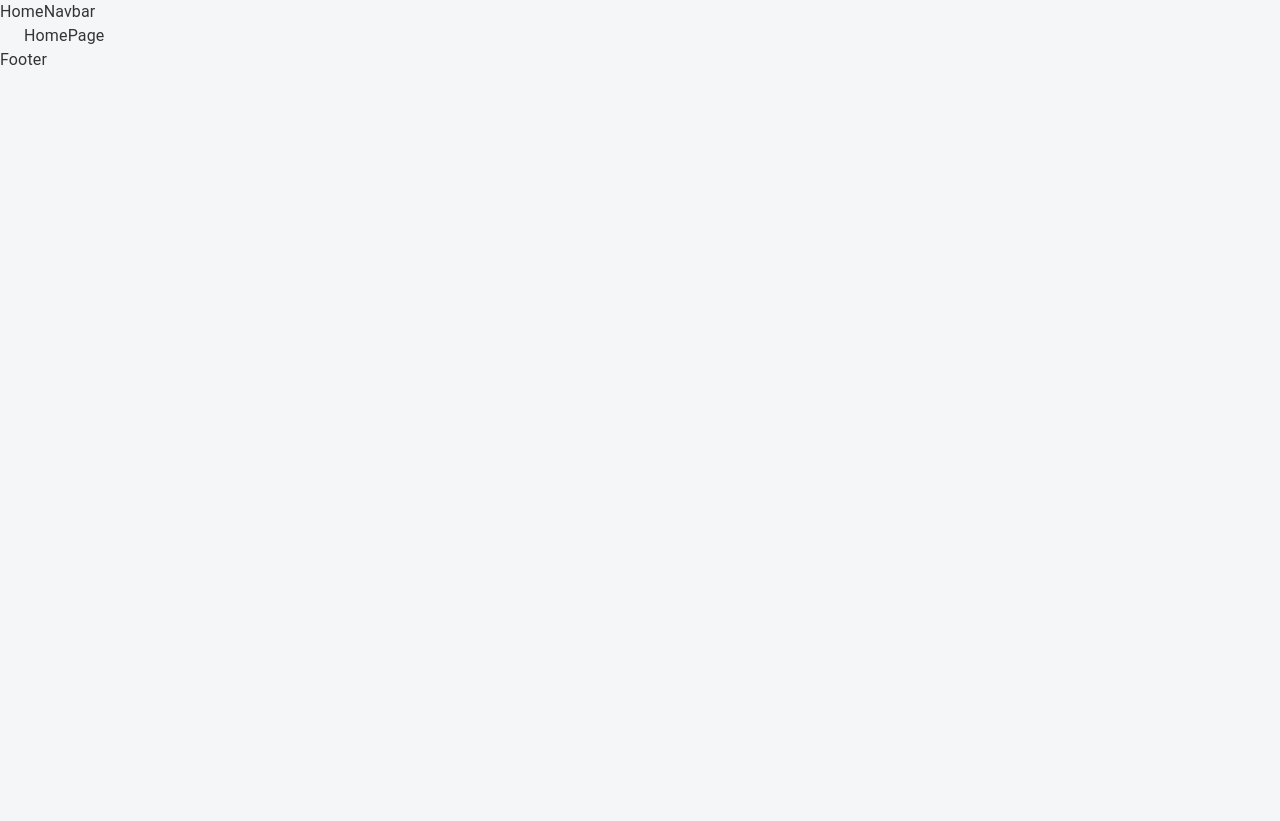
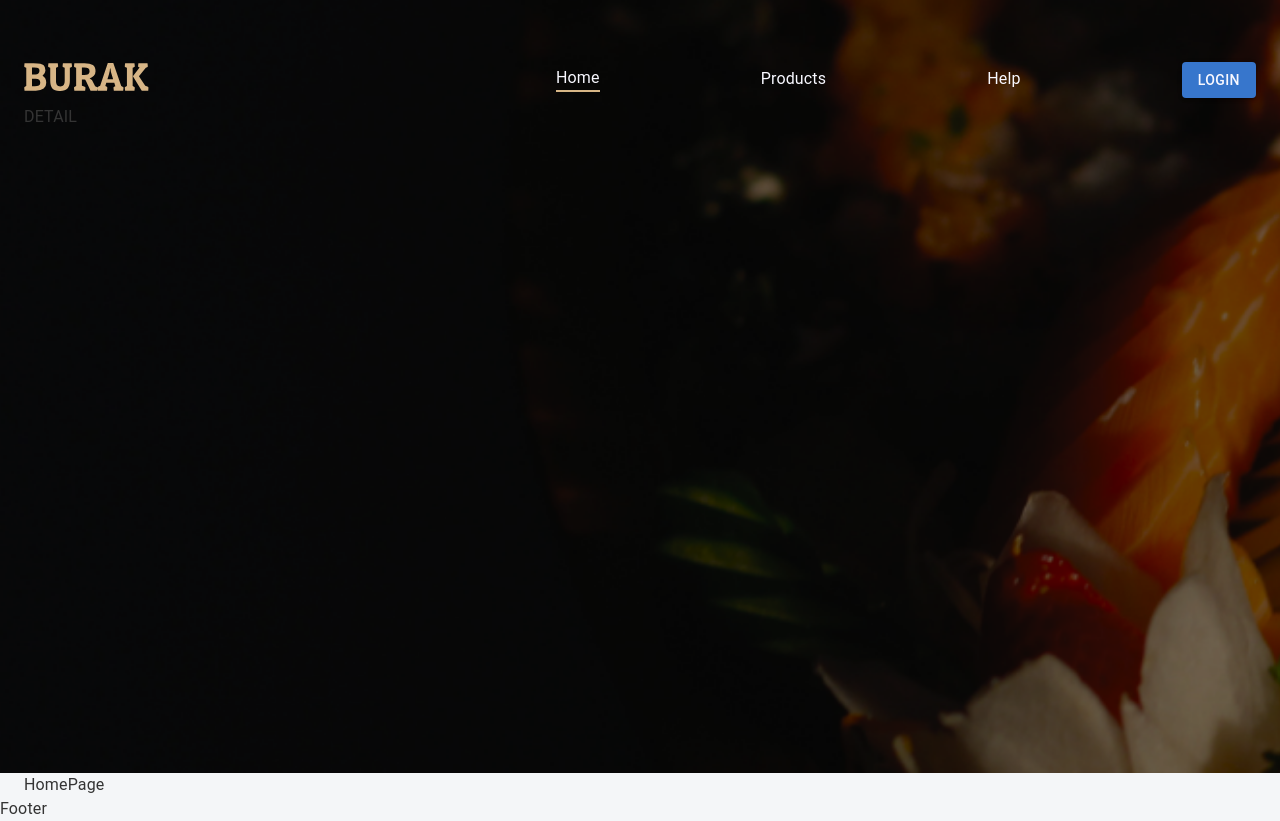
Before and after one commit to Siriuslicht/burak-react, a React (Create React App) app: page / in a window 1280 px wide. Before the commit the page ends 800 px from the top, so only its background shows below. Built offline with nearby package versions, Linux system fonts and the light colour scheme.

Commit message:
feat: develop header and footers part one

```diff
--- a/src/app/App.tsx
+++ b/src/app/App.tsx
@@ -1,5 +1,4 @@
 import React from "react";
-import "../css/app.css";
 import {Box, Button, Container, Stack, Typography } from "@mui/material";
 import { Link, Route, Switch, useLocation } from "react-router-dom";
 import { HomePage } from "./screens/homePage";
@@ -9,6 +8,9 @@
 import { HomeNavbar } from "./components/headers/HomeNavbar";
 import { OtherNavbar } from "./components/headers/OtherNavbar";
 import { Footer } from "./components/footer";
+import "../css/app.css";
+import "../css/navbar.css";
+import { HelpPage } from "./screens/helpPage";
 
 function App() {
 
@@ -30,6 +32,9 @@
           <Route path="/member-page">
             <UsersPage />
           </Route>
+          <Route path="/help">
+            <HelpPage />
+          </Route>
           <Route path="/">
             <HomePage />
           </Route>
--- a/src/app/components/headers/HomeNavbar.tsx
+++ b/src/app/components/headers/HomeNavbar.tsx
@@ -1,3 +1,61 @@
+import { Box, Button, Container, Stack } from "@mui/material";
+import { NavLink } from "react-router-dom";
+
 export function HomeNavbar() {
-   return <div> HomeNavbar </div>
+   const authMember = null;
+
+   return <div className="home-navbar">
+       <Container sx={{mt: "55px", height: "642px"}}>
+         <Stack
+         sx={{height: "50px"}}
+         flexDirection={"row"}
+         justifyContent={"space-between"}
+         alignItems={"center"}
+      >
+            <Box>
+               <NavLink to="/">
+                  <img style={{width: "125px", height: "30px"}}
+                  src="/icons/burak.svg"/>
+               </NavLink>
+            </Box>
+            <Stack flexDirection={"row"}
+                  justifyContent={"space-between"}
+                  minWidth={"700px"}
+                  alignItems={"center"}
+               >
+            <Box className={"hover-line"}>
+               <NavLink to="/" activeClassName={"underline"}>Home</NavLink>
+            </Box>
+            <Box className={"hover-line"}>
+               <NavLink to="/products" activeClassName={"underline"}>Products</NavLink>
+            </Box>
+            {authMember ? (
+            <Box className={"hover-line"}>
+               <NavLink to="/orders" activeClassName={"underline"}>Orders</NavLink>
+            </Box>
+            ) : null }
+            {authMember ? (
+            <Box className={"hover-line"}>
+               <NavLink to="/member-page" activeClassName={"underline"}>My Page</NavLink>
+            </Box>
+            ) : null }
+             <Box className={"hover-line"}>
+               <NavLink to="/help" activeClassName={"underline"}>Help</NavLink>
+            </Box>
+            {/**BASKET*/}
+
+            {!authMember ? (
+               <Box>
+                  <Button variant="contained" style={{background: "#3776CC", color: "#f8f8ff"}}>
+                     Login
+                  </Button>
+               </Box> )
+             : (
+               <img />
+             )}
+         </Stack>
+         </Stack>
+         <Stack>DETAIL</Stack>
+       </Container>
+   </div>
 }
--- /dev/null
+++ b/src/css/navbar.css
@@ -0,0 +1,39 @@
+.home-navbar {
+   width: 100%;
+   height: 773px;
+   display: flex;
+   background: url('/public/img/banner.webp');
+   background-size: cover;
+}
+
+.home-navbar a {
+    text-decoration: none;
+
+}
+
+.home-navbar .hover-line a {
+     color: #f8f8ff;
+     z-index: 100;
+}
+
+.home-navbar .underline {
+   display: block;
+   content: "";
+   border-bottom: solid 2px #d7b686;
+}
+
+.home-navbar .hover-line:after {
+   display: block;
+   content: "";
+   border-bottom: solid 2px #d7b686;
+   transform: scaleX(0);
+   transition: transform 250ms ease-in-out;
+}
+
+.home-navbar .hover-line:hover:after {
+   transform: scaleX(1);
+}
+
+.home-navbar div.hover-line:after {
+   transform-origin: 0% 50%;
+}
```
